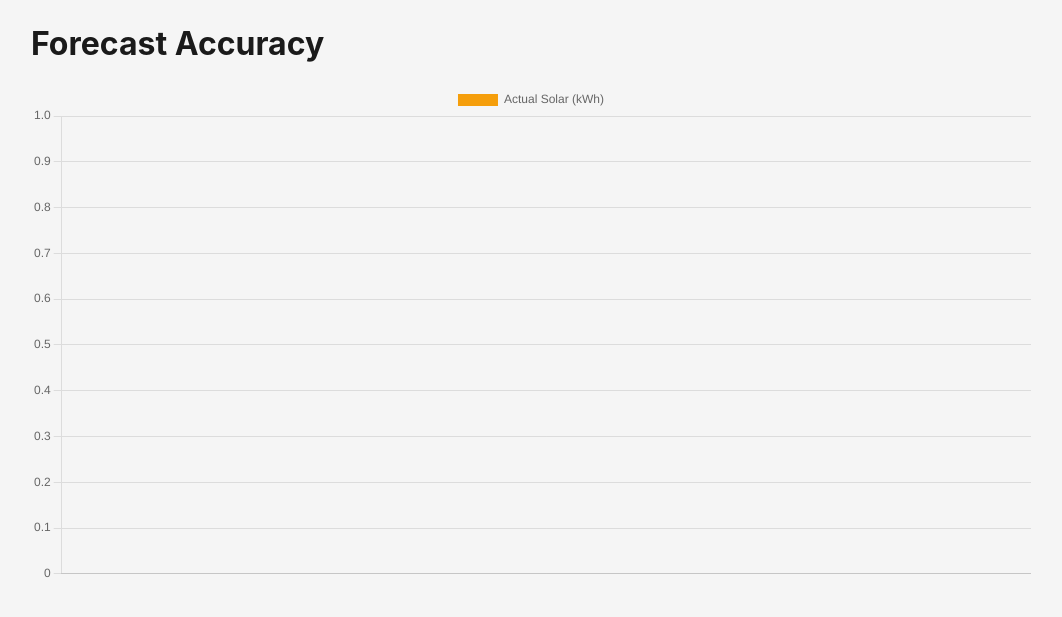
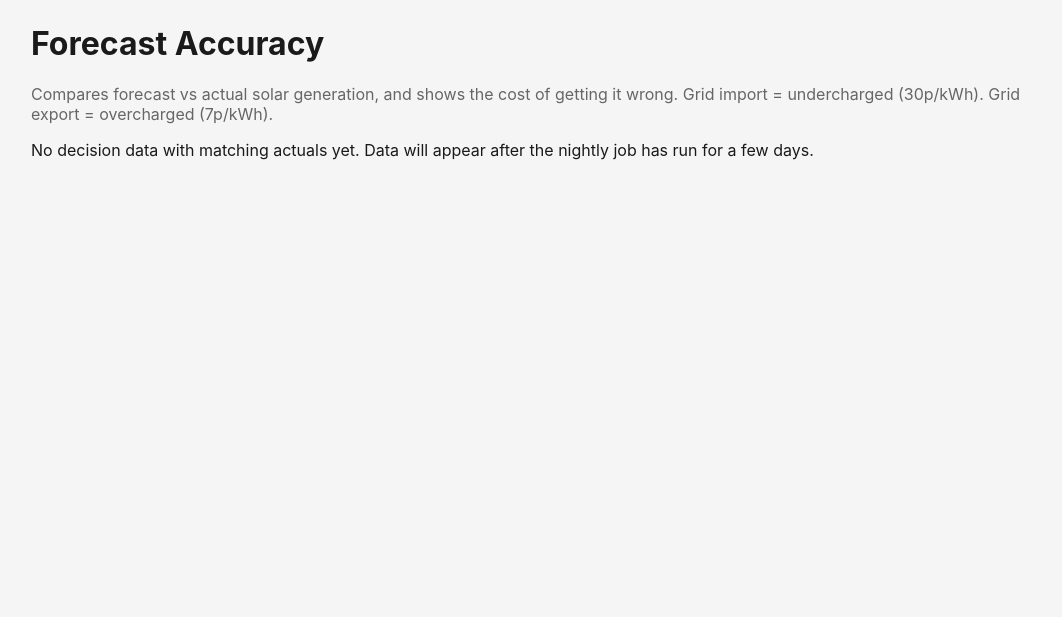
Before and after one commit to emp3thy/weathertobattery, a FastAPI app: template src/dashboard/templates/accuracy.html in a window 1280 px wide. Shown: the part 41-658 px from the top of the page, without its empty margins (109-1171 px from the left). Run offline with FastAPI, Linux system fonts and the light colour scheme; the template is opened without the code that fills it, so the values that code supplies are empty.

Commit message:
fix: correct grid import calculation and add expensive-hours tracking
Grid import is derived as max(0, sysOut - ppv - pacToUser), not read
from pacToUser which is battery discharge. Added expensive_grid_import_kwh
and expensive_grid_export_kwh columns to track costly grid usage only
during 05:30-23:30. Rebuilt accuracy page to show forecast vs actual
with import/export costs. Re-backfilled 90 days.

Field mapping: ppv=solar generation, sysOut=house consumption,
userLoad=grid export, pacToUser=battery discharge to house.

Co-Authored-By: Claude Opus 4.6 (1M context) <noreply@anthropic.com>

```diff
--- a/src/dashboard/app.py
+++ b/src/dashboard/app.py
@@ -62,12 +62,42 @@ def create_app(db_path: Path) -> FastAPI:
     @app.get("/accuracy", response_class=HTMLResponse)
     def accuracy(request: Request):
         conn = get_conn()
-        rows = conn.execute(
+        raw = conn.execute(
             "SELECT d.date, d.forecast_summary, d.charge_level_set, "
-            "a.total_solar_generation_kwh "
+            "a.total_solar_generation_kwh, a.expensive_grid_import_kwh, "
+            "a.expensive_grid_export_kwh, a.weather_condition "
             "FROM decisions d JOIN actuals a ON d.date = a.date "
             "ORDER BY d.date DESC LIMIT 90"
         ).fetchall()
+        rows = []
+        for r in raw:
+            dt, forecast, charge, actual_solar, grid_import, grid_export, actual_weather = r
+            month = int(dt.split("-")[1])
+            # Calculate what P25 estimate would have been for the forecast condition
+            est_vals = conn.execute(
+                "SELECT total_solar_generation_kwh FROM actuals "
+                "WHERE CAST(strftime('%m', date) AS INTEGER) = ? "
+                "AND weather_condition = ? AND date < ? "
+                "ORDER BY total_solar_generation_kwh",
+                (month, forecast, dt)
+            ).fetchall()
+            if len(est_vals) >= 5:
+                idx = int(len(est_vals) * 0.25)
+                estimated_solar = round(est_vals[idx][0], 1)
+            else:
+                estimated_solar = None
+            rows.append({
+                "date": dt,
+                "forecast": forecast,
+                "actual_weather": actual_weather,
+                "charge": charge,
+                "estimated_solar": estimated_solar,
+                "actual_solar": round(actual_solar, 1) if actual_solar else None,
+                "grid_import": round(grid_import, 1) if grid_import else None,
+                "grid_export": round(grid_export, 1) if grid_export else None,
+                "import_cost": round(grid_import * 0.30, 2) if grid_import else None,
+                "export_cost": round(grid_export * 0.07, 2) if grid_export else None,
+            })
         conn.close()
         return templates.TemplateResponse("accuracy.html", {
             "request": request, "rows": rows
--- a/src/dashboard/templates/accuracy.html
+++ b/src/dashboard/templates/accuracy.html
@@ -2,21 +2,132 @@
 {% block title %}Battery Dashboard - Forecast Accuracy{% endblock %}
 {% block content %}
 <h1>Forecast Accuracy</h1>
-<canvas id="accuracyChart"></canvas>
+<p style="color: #666; margin-bottom: 16px;">
+    Compares forecast vs actual solar generation, and shows the cost of getting it wrong.
+    Grid import = undercharged (30p/kWh). Grid export = overcharged (7p/kWh).
+</p>
+
+{% if not rows %}
+<p>No decision data with matching actuals yet. Data will appear after the nightly job has run for a few days.</p>
+{% else %}
+
+<style>
+    .accuracy-table td { font-variant-numeric: tabular-nums; }
+    .forecast-wrong { color: #c00; font-weight: 600; }
+    .cost-import { color: #c00; }
+    .cost-export { color: #666; }
+</style>
+
+<table class="accuracy-table">
+    <thead>
+        <tr>
+            <th>Date</th>
+            <th>Forecast</th>
+            <th>Actual Weather</th>
+            <th>Charge Set</th>
+            <th>Est. Solar (P25)</th>
+            <th>Actual Solar</th>
+            <th>Grid Import (kWh)</th>
+            <th>Import Cost</th>
+            <th>Grid Export (kWh)</th>
+            <th>Export Cost</th>
+        </tr>
+    </thead>
+    <tbody>
+    {% for row in rows %}
+        <tr>
+            <td>{{ row.date }}</td>
+            <td>{{ row.forecast }}</td>
+            <td {% if row.actual_weather != row.forecast %}class="forecast-wrong"{% endif %}>
+                {{ row.actual_weather or '-' }}
+            </td>
+            <td>{{ row.charge }}%</td>
+            <td>{{ row.estimated_solar if row.estimated_solar is not none else '-' }}</td>
+            <td>{{ row.actual_solar if row.actual_solar is not none else '-' }}</td>
+            <td>{{ row.grid_import if row.grid_import is not none else '-' }}</td>
+            <td class="cost-import">
+                {% if row.import_cost is not none %}
+                    {{ "%.2f"|format(row.import_cost) }}p
+                {% else %}-{% endif %}
+            </td>
+            <td>{{ row.grid_export if row.grid_export is not none else '-' }}</td>
+            <td class="cost-export">
+                {% if row.export_cost is not none %}
+                    {{ "%.2f"|format(row.export_cost) }}p
+                {% else %}-{% endif %}
+            </td>
+        </tr>
+    {% endfor %}
+    </tbody>
+</table>
+
+{% if rows|length > 1 %}
+<div class="card" style="margin-top: 20px;">
+    <h3 style="margin-top: 0;">Summary</h3>
+    {% set total_import_cost = rows | selectattr('import_cost') | map(attribute='import_cost') | select('number') | list %}
+    {% set total_export_cost = rows | selectattr('export_cost') | map(attribute='export_cost') | select('number') | list %}
+    <p>
+        Total grid import cost: <span class="cost-import">{{ "%.2f"|format(total_import_cost | sum) }}p</span>
+        ({{ total_import_cost | length }} days with data)
+    </p>
+    <p>
+        Total grid export cost: <span class="cost-export">{{ "%.2f"|format(total_export_cost | sum) }}p</span>
+        ({{ total_export_cost | length }} days with data)
+    </p>
+</div>
+{% endif %}
+
+<canvas id="accuracyChart" style="margin-top: 20px;"></canvas>
 <script>
-const data = {{ rows | list | tojson }};
-const labels = data.map(r => r[0]);
-const actual = data.map(r => r[3]);
+const data = {{ rows | tojson }};
+const labels = data.map(r => r.date).reverse();
+const estimated = data.map(r => r.estimated_solar).reverse();
+const actual = data.map(r => r.actual_solar).reverse();
+const gridImport = data.map(r => r.grid_import).reverse();
+const gridExport = data.map(r => r.grid_export ? -r.grid_export : null).reverse();
+
 new Chart(document.getElementById('accuracyChart'), {
     type: 'bar',
     data: {
         labels: labels,
-        datasets: [{
-            label: 'Actual Solar (kWh)',
-            data: actual,
-            backgroundColor: '#f59e0b'
-        }]
+        datasets: [
+            {
+                label: 'Estimated Solar P25 (kWh)',
+                data: estimated,
+                backgroundColor: 'rgba(59, 130, 246, 0.5)',
+                borderColor: 'rgb(59, 130, 246)',
+                borderWidth: 1
+            },
+            {
+                label: 'Actual Solar (kWh)',
+                data: actual,
+                backgroundColor: 'rgba(245, 158, 11, 0.5)',
+                borderColor: 'rgb(245, 158, 11)',
+                borderWidth: 1
+            },
+            {
+                label: 'Grid Import (kWh) - undercharged',
+                data: gridImport,
+                backgroundColor: 'rgba(220, 38, 38, 0.5)',
+                borderColor: 'rgb(220, 38, 38)',
+                borderWidth: 1
+            },
+            {
+                label: 'Grid Export (kWh) - overcharged',
+                data: gridExport,
+                backgroundColor: 'rgba(107, 114, 128, 0.3)',
+                borderColor: 'rgb(107, 114, 128)',
+                borderWidth: 1
+            }
+        ]
+    },
+    options: {
+        scales: {
+            y: { title: { display: true, text: 'kWh' } }
+        }
     }
 });
 </script>
+
+{% endif %}
 {% endblock %}
```
Also changed, not shown: src/db/queries.py (+8 -4 lines), src/db/schema.py (+7 -1 lines), src/orchestrator.py (+21 -5 lines).
